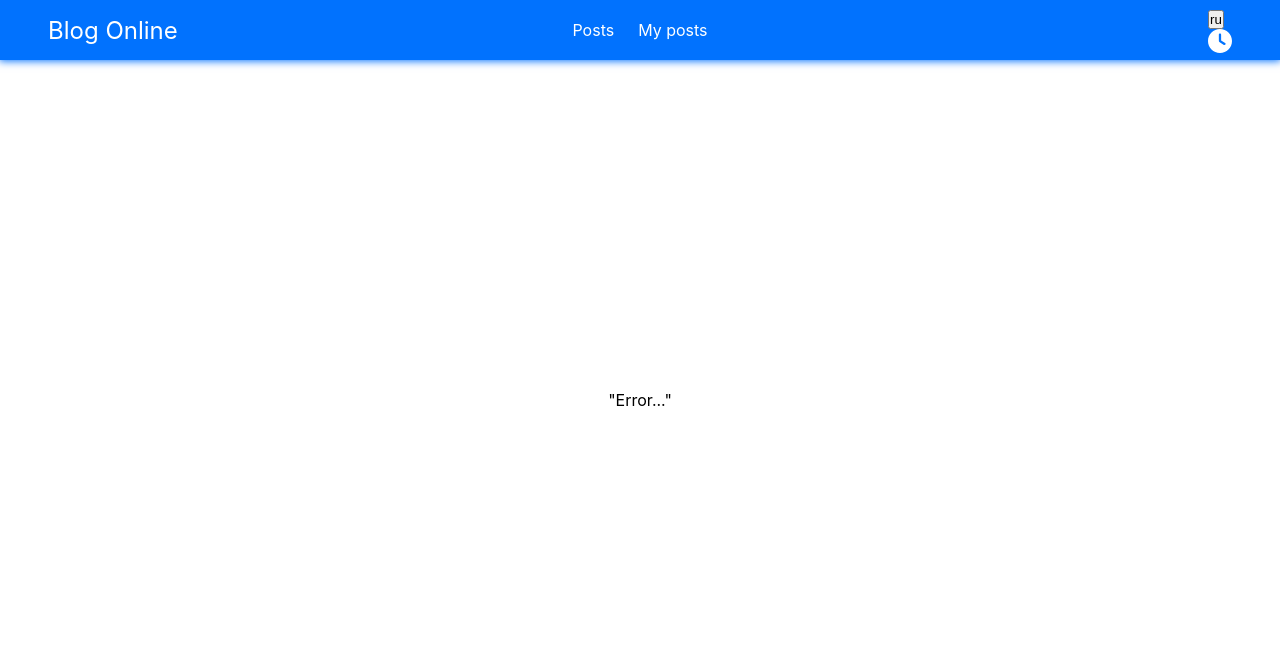
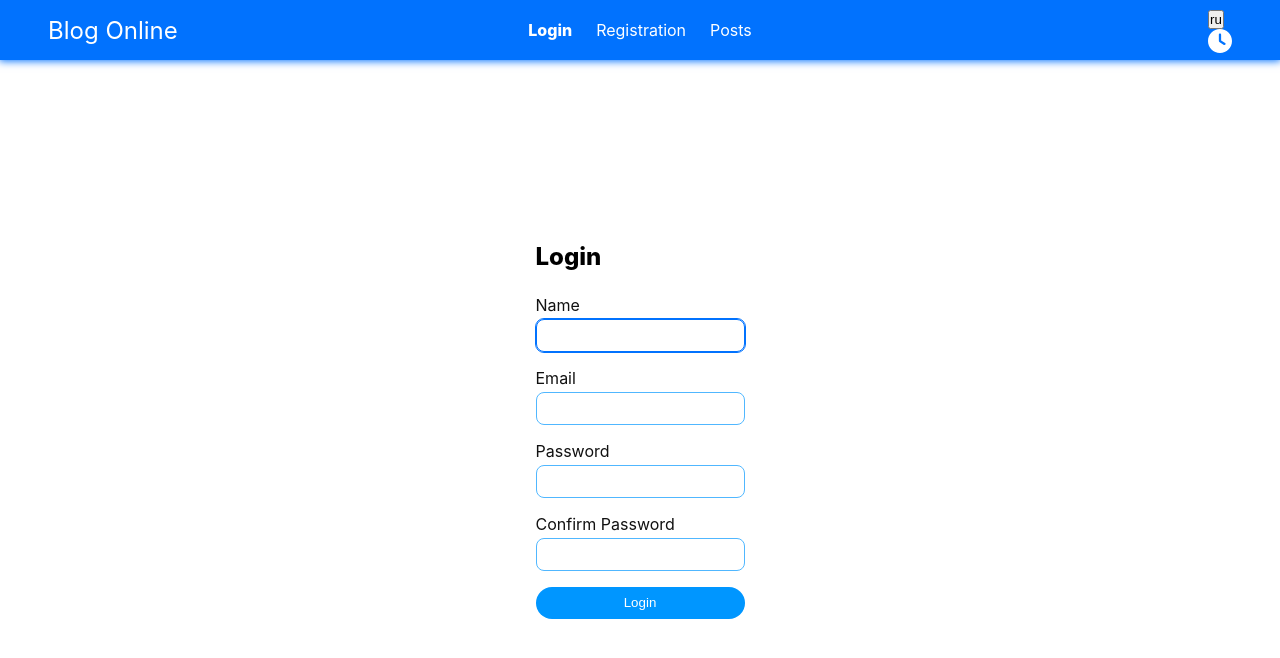
Before and after one commit to Nadzeya1234567/js-pro-course, a React (Create React App) app: page /login in a window 1280 px wide. Shown: the top 658 px of the page. Built offline with nearby package versions, Linux system fonts and the light colour scheme; no server answers.

Commit message:
React-router-dom

```diff
--- a/package.json
+++ b/package.json
@@ -12,6 +12,7 @@
     "@types/react-dom": "^17.0.14",
     "react": "^17.0.2",
     "react-dom": "^17.0.2",
+    "react-router-dom": "^6.3.0",
     "react-scripts": "5.0.0",
     "sass": "^1.49.9",
     "typescript": "^4.6.3",
--- a/src/App.css
+++ b/src/App.css
@@ -19,3 +19,6 @@
   margin: auto;
   padding: 30px 15px;
 }
+.app-content {
+  margin-top: 60px;
+}
--- a/src/App.tsx
+++ b/src/App.tsx
@@ -1,27 +1,45 @@
 import React, { useEffect, useState } from "react";
-import "./App.css";
+import { BrowserRouter, Navigate, Route, Routes } from "react-router-dom";
 
 import Posts from "./component/posts/Posts";
-
 import Header from "./component/header/Header";
 import Login from "./component/login/Login";
 import Registration from "./component/registration/Registration";
-import Post from "./component/post/Post";
+import PostPage from "./component/postPage/PostPage";
+
+import "./App.css";
 
 const App: React.FC = () => {
   return (
+    <BrowserRouter>
       <div className="App">
         <div className="app-container">
           <Header />
+
+          <div className="app-content">
+            <Routes>
+              <Route path="/login" element={<Login />} />
+              <Route path="/registration" element={<Registration />} />
+              <Route path="/posts">
+                <Route index element={<Posts />} />
+                <Route path=":id" element={<PostPage />} />
+              </Route>
+              {/*  переадресация */}
+              <Route path="*" element={<Navigate to={"/posts"} />} />
+              {/*  <Route path="*" element={<Posts />} /> */}
+            </Routes>
+
             {/* <Registration /> */}
 
             {/* <Login /> */}
 
-        <Post id={2} />
+            {/*  <Post id={2} /> */}
 
-        {/*   <Posts /> */}
+            {/*  <Posts /> */}
           </div>
         </div>
+      </div>
+    </BrowserRouter>
   );
 };
 
--- a/src/component/header/Header.scss
+++ b/src/component/header/Header.scss
@@ -50,6 +50,10 @@
       &:hover {
         color: var(--primary-color2);
       }
+
+      &._active {
+        font-weight: 800;
+      }
     }
   }
 }
--- a/src/component/header/Header.tsx
+++ b/src/component/header/Header.tsx
@@ -5,9 +5,14 @@ import "./Header.scss";
 import { ReactComponent as LogoIcon } from "../../assets/logo.svg";
 
 import useTranslate from "../hooks/useTranslate";
+import { Link, NavLink } from "react-router-dom";
 
 const Header: React.FC = () => {
   const { lang, setLang } = useTranslate();
+
+  const handleLinkClick = (e: React.MouseEvent<HTMLAnchorElement>) => {
+    e.preventDefault();
+  };
 
   //const toggleLanguage = () => {
   //  setLang((prevValue: string) => (prevValue === "en" ? "ru" : "en"));
@@ -22,10 +27,28 @@ const Header: React.FC = () => {
 
       <ul className="links">
         <li>
-          <a href="/">Posts</a>
+          <NavLink
+            to="/login"
+            className={({ isActive }) => (isActive ? "_active" : "")}
+          >
+            Login
+          </NavLink>
         </li>
         <li>
-          <a href="/">My posts</a>
+          <NavLink
+            to="/registration"
+            className={({ isActive }) => (isActive ? "_active" : "")}
+          >
+            Registration
+          </NavLink>
+        </li>
+        <li>
+          <NavLink
+            to="/posts"
+            className={({ isActive }) => (isActive ? "_active" : "")}
+          >
+            Posts
+          </NavLink>
         </li>
       </ul>
 
--- a/src/component/hooks/usePosts.ts
+++ b/src/component/hooks/usePosts.ts
@@ -27,7 +27,7 @@ const usePosts = () => {
         .finally(() => {
           setLoading(false);
         });
-    }, 1000);
+    }, 10);
   };
 
   return { posts, loading, error };
--- /dev/null
+++ b/src/component/postPage/PostPage.scss
@@ -0,0 +1,31 @@
+.post-card-container {
+  padding: 24px;
+  background-color: #f5f5f5;
+  border-radius: 8px;
+  width: 200px;
+  height: 400px;
+  margin: 0 15px;
+  display: flex;
+  flex-direction: column;
+
+  .image {
+    width: 100%;
+  }
+
+  .title {
+    font-size: 24px;
+    margin-bottom: 24px;
+    color: #424242;
+  }
+  .text {
+    font-size: 18px;
+    margin-bottom: 24px;
+    color: #424242;
+    overflow: hidden;
+    flex-grow: 1;
+  }
+  .date {
+    font-size: 16px;
+    color: #0091ea;
+  }
+}
--- a/src/component/post/Post.tsx
+++ b/src/component/postPage/PostPage.tsx
@@ -1,17 +1,19 @@
 import React, { useEffect, useState } from "react";
+import { useLocation, useParams } from "react-router-dom";
 import PostType from "../../types/postType";
-import PostCard from "../posts/postCard/PostCard";
+import Image from "../image/Image";
 
-type PropsType = {
-  id: number;
-};
+import "./PostPage.scss";
 
 const URL = "https://studapi.teachmeskills.by/blog/posts/";
 
-const Post: React.FC<PropsType> = ({ id }) => {
+const PostPage: React.FC = () => {
   const [post, setPost] = useState<PostType>();
   const [loading, setLoading] = useState(false);
   const [error, setError] = useState(false);
+  const { id } = useParams();
+
+  const x = useLocation();
 
   useEffect(() => {
     fetchData();
@@ -32,18 +34,28 @@ const Post: React.FC<PropsType> = ({ id }) => {
         .finally(() => {
           setLoading(false);
         });
-    }, 1000);
+    }, 0);
   };
 
   if (loading) {
-    return <div>"Loading..."</div>;
+    return <div>Loading...</div>;
   } else if (error) {
-    return <div>"Error..."</div>;
-  } else if (post) {
-    return <PostCard data={post} />;
+    return <div>Error...</div>;
   }
 
-  return null;
+  if (!post) {
+    return null;
+  }
+
+  return (
+    <div className="post-card-container">
+      <Image src={post.image} />
+
+      <div className="title">{post.title}</div>
+      <div className="text">{post.text}</div>
+      <div className="date">{post.date}</div>
+    </div>
+  );
 };
 
-export default Post;
+export default PostPage;
--- a/src/component/posts/postCard/PostCard.tsx
+++ b/src/component/posts/postCard/PostCard.tsx
@@ -1,4 +1,5 @@
 import React from "react";
+import { Link } from "react-router-dom";
 import PostType from "../../../types/postType";
 import Image from "../../image/Image";
 import "./PostCard.scss";
@@ -17,8 +18,10 @@ const PostCard: React.FC<PropsType> = ({ data }) => {
     <div className="post-card-container">
       <Image src={data.image} />
 
-      <div className="title">{data.title}</div>
-      <div className="text">{data.text}</div>
+      <Link to={`/posts/${data.id}`}>
+        <div className="title">{data.title}</div>
+      </Link>
+
       <div className="date">{data.date}</div>
     </div>
   );
--- a/src/component/registration/Registration.tsx
+++ b/src/component/registration/Registration.tsx
@@ -27,6 +27,7 @@ const Registration: React.FC = () => {
   return (
     <FormCard header="Registration">
       <TextField
+        autofocus
         label="Email"
         type="email"
         name="email"
```
Also changed, not shown: 1 other file (tests, documents, lock files or other folders). Lines whose indentation alone changed are shown as unchanged.
